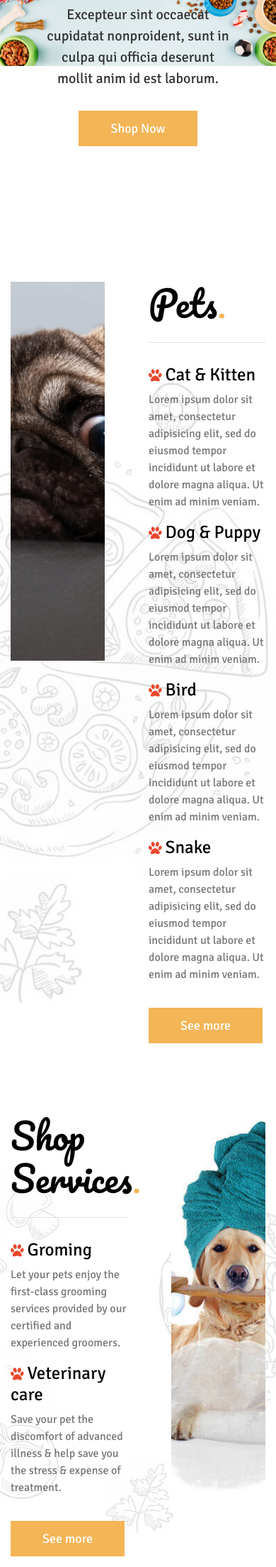
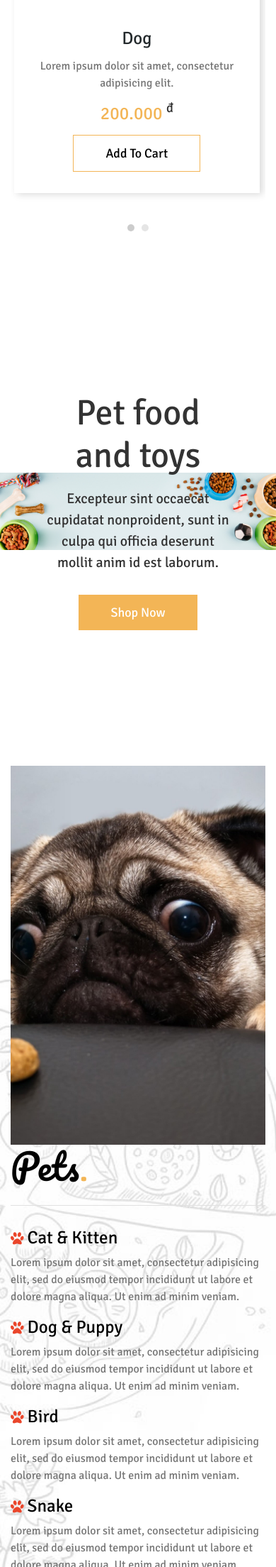
Before and after one commit to thekids1002/3KS_SHOP, a PHP site: page / in a window 390 px wide; the page is wider, and only the part inside the window is pictured. Shown: the part 4292-6500 px from the top of that part at 71% size. Run offline with PHP 8.4, Linux system fonts and the light colour scheme.

Commit message:
thêm responsive about shop

```diff
--- a/templates/content.php
+++ b/templates/content.php
@@ -170,7 +170,7 @@
         <div class="carousel-inner">
           <div class="carousel-item active">
             <div class="row">
-              <div class="col-4 card">
+              <div class="col-xl-4 col-md-6 col-12 card">
                 <a href="" class="card-link">
                   <div class="card-img">
                     <img src="https://timesofindia.indiatimes.com/photo/67586673.cms" alt="product" class="card-img-top">
@@ -183,7 +183,7 @@
                   </div>
                 </a>
               </div>
-              <div class="col-4 card">
+              <div class="col-xl-4 col-md-6 col-12 card">
                 <a href="" class="card-link">
                   <div class="card-img">
                     <img src="https://timesofindia.indiatimes.com/photo/67586673.cms" alt="product" class="card-img-top">
@@ -196,7 +196,7 @@
                   </div>
                 </a>
               </div>
-              <div class="col-4 card">
+              <div class="col-xl-4 col-md-6 col-12 card">
                 <a href="" class="card-link">
                   <div class="card-img">
                     <img src="https://timesofindia.indiatimes.com/photo/67586673.cms" alt="product" class="card-img-top">
@@ -214,7 +214,7 @@
 
           <div class="carousel-item">
             <div class="row">
-              <div class="col-4 card">
+              <div class="col-xl-4 col-md-6 col-12 card">
                 <a href="" class="card-link">
                   <div class="card-img">
                     <img src="https://timesofindia.indiatimes.com/photo/67586673.cms" alt="product" class="card-img-top">
@@ -227,7 +227,7 @@
                   </div>
                 </a>
               </div>
-              <div class="col-4 card">
+              <div class="col-xl-4 col-md-6 col-12 card">
                 <a href="" class="card-link">
                   <div class="card-img">
                     <img src="https://timesofindia.indiatimes.com/photo/67586673.cms" alt="product" class="card-img-top">
@@ -240,7 +240,7 @@
                   </div>
                 </a>
               </div>
-              <div class="col-4 card">
+              <div class="col-xl-4 col-md-6 col-12 card">
                 <a href="" class="card-link">
                   <div class="card-img">
                     <img src="https://timesofindia.indiatimes.com/photo/67586673.cms" alt="product" class="card-img-top">
@@ -278,12 +278,12 @@
     <div class="menu-box pets-box">
       <div class="container">
         <div class="row">
-          <div class="col-5">
+          <div class="col-lg-5 col-md-12 col-12">
             <div class="img-holder">
               <img src="./img/content/menu-content.jpg" alt="">
             </div>
           </div>
-          <div class="col-6 offset-1">
+          <div class="col-lg-6 offset-lg-1 col-md-12 col-12">
             <div class="menu-holder">
               <h2 class="menu-title">Pets<span class="dots">.</span></h2>
               <ul class="menu-list">
@@ -322,7 +322,7 @@
     <div class="menu-box service-box">
       <div class="container">
         <div class="row">
-          <div class="col-6">
+          <div class="col-lg-6 col-md-12 col-12">
             <div class="menu-holder">
               <h2 class="menu-title">Shop Services<span class="dots">.</span></h2>
               <ul class="menu-list">
@@ -340,7 +340,7 @@
               <button type="button" class="ntn button button-primary">See more</button>
             </div>
           </div>
-          <div class="col-5 offset-1">
+          <div class="col-lg-5 offset-lg-1 col-md-12 col-12">
             <div class="img-holder">
               <img src="./img/content/menu-content-01.jpg" alt="">
             </div>
@@ -351,12 +351,12 @@
     <div class="menu-box other-box">
       <div class="container">
         <div class="row">
-          <div class="col-5">
+          <div class="col-lg-5 col-md-12 col-12">
             <div class="img-holder">
               <img src="./img/content/menu-content-02.jpg" alt="">
             </div>
           </div>
-          <div class="col-6 offset-1">
+          <div class="col-lg-6 offset-lg-1 col-md-12 col-12">
             <div class="menu-holder">
               <h2 class="menu-title">Items for pets<span class="dots">.</span></h2>
               <ul class="menu-list">
```
